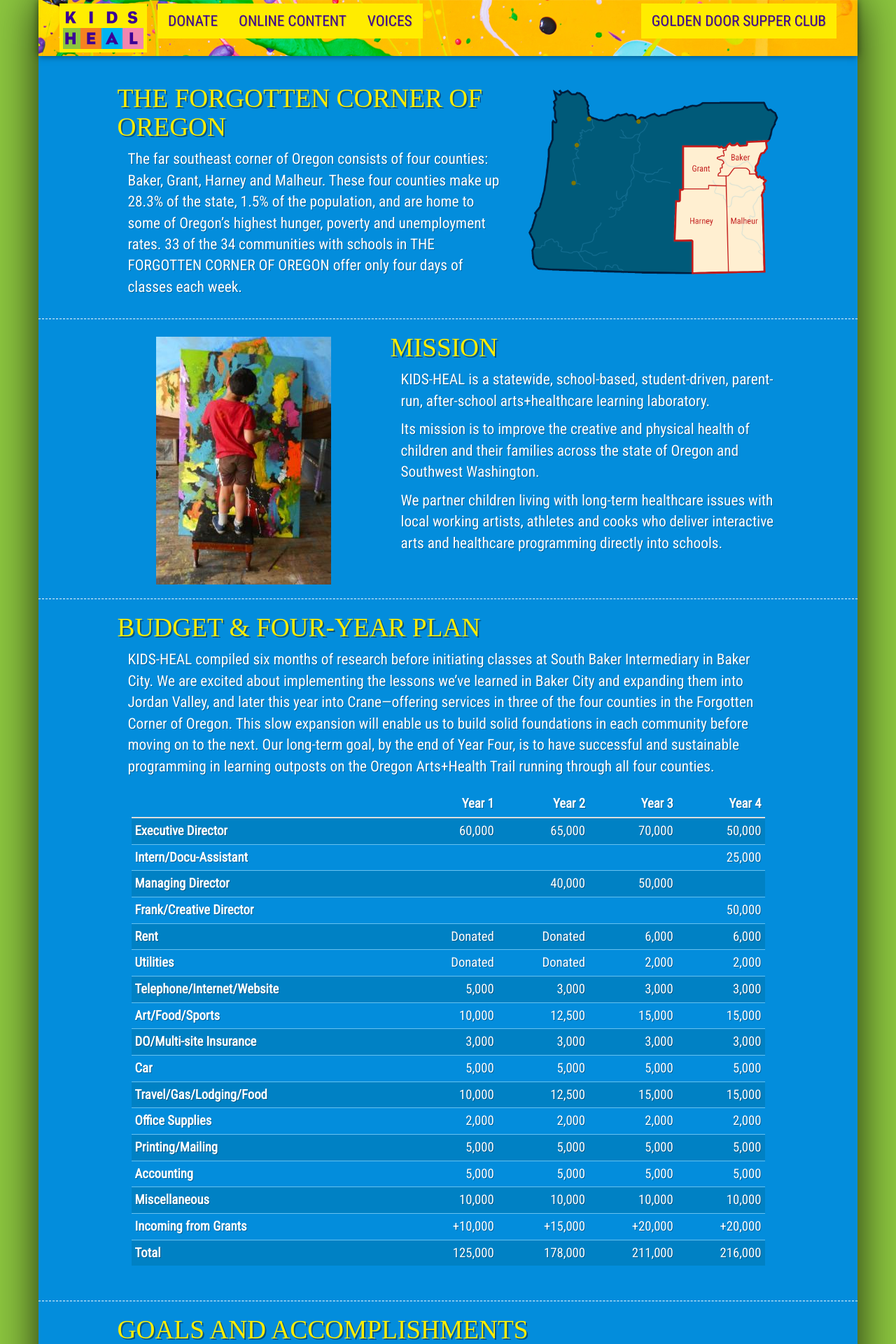
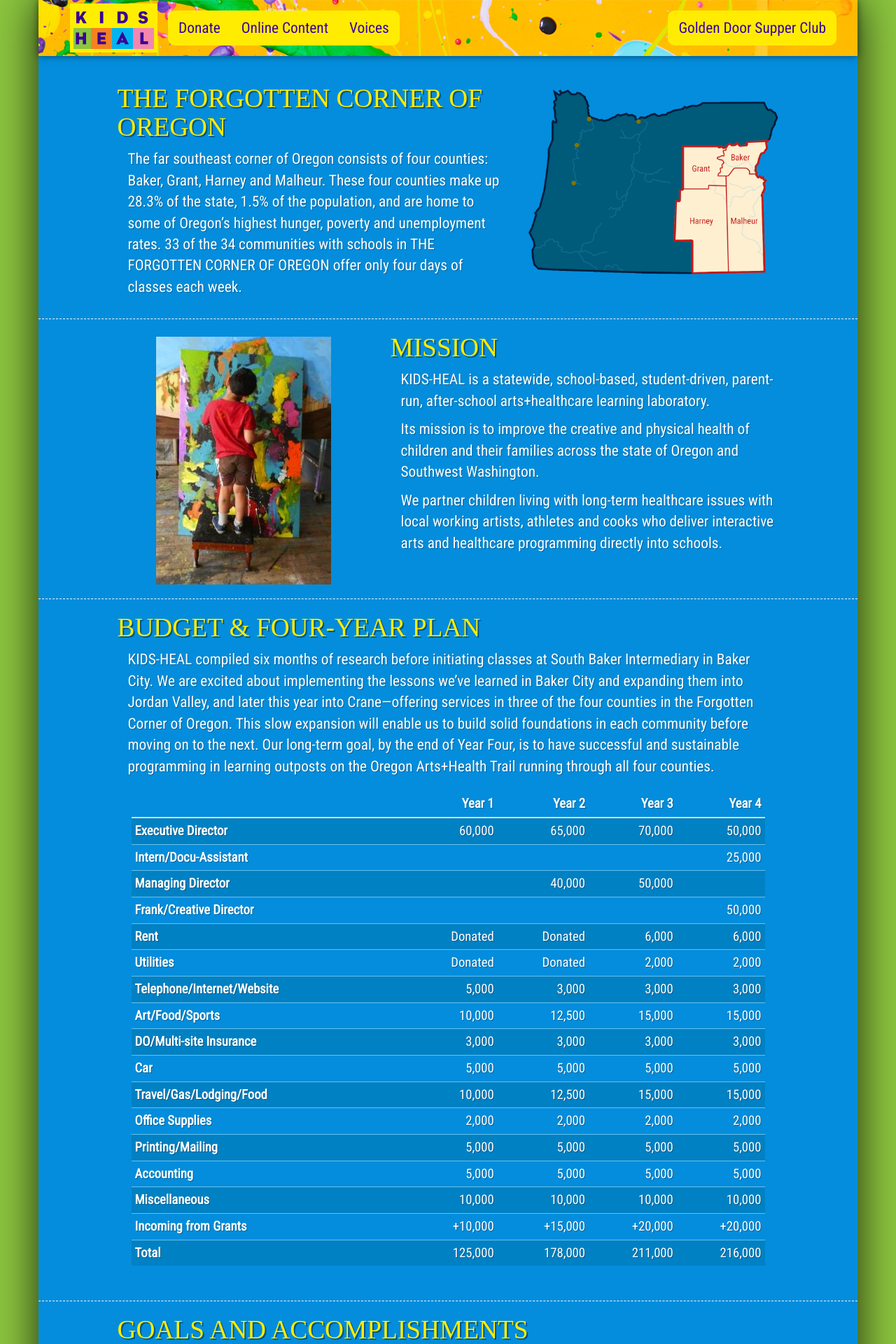
Before and after one commit to itsmerobb/KIDS-HEAL.github.io, a Jekyll site: the page built from index.html, in a window 1280 px wide. Shown: the top 1920 px of the page at 70% size. Built offline with Jekyll 4.4.1, drawn with Linux system fonts in a browser that asks for light colours; some web fonts are replaced.

Commit message:
Tweak nav.

```diff
--- a/_includes/nav.html
+++ b/_includes/nav.html
@@ -12,7 +12,7 @@
       </a>
     </div>
     <div class="collapse navbar-collapse" id="navbar-collapse-1">
-      <ul class="nav navbar-nav btn-group">
+      <ul class="nav navbar-nav">
         <li><a href="/donate.html">Donate</a></li>
         <li><a href="/online-content.html">Online Content</a></li>
         <li><a href="/voices.html">Voices</a></li>
--- a/_sass/nav.scss
+++ b/_sass/nav.scss
@@ -1,17 +1,6 @@
-.navbar-brand>img {
-  margin-left: -15px;
-}
 
-.nav li {
-  font-size: 16pt;
-}
+.navbar-custom {
 
-.navbar-brand {
-  padding-top:0 !important;
-  padding-bottom:0 !important;
-}
-
-.navbar {
   border: 0;
   margin-left: -15px;
   margin-right: -15px;
@@ -19,7 +8,55 @@
   padding: 5px 30px;
   background-image: url("/img/top_banner.jpg");
   height: 80px;
+
+  .navbar-brand {
+    padding-top:0 !important;
+    padding-bottom:0 !important;
+    //  box-shadow: 0 0 10px rgba(0,0,0,.8);
+  }
+
+  .navbar-brand > img {
+    //    margin-left: -15px;
+    //border: 2px solid $yellow-color;
+  }
+
+  .navbar-brand > img:hover,
+  .navbar-brand > img:focus {
+    //border: 2px solid $red-color;
+  }
+
+  .nav li {
+    font-size: 16pt;
+    height: 70px;
+    padding: 10px 0;
+  }
+
+  .navbar-nav > li > a {
+    //  margin: 10px 5px;
+    //  border-radius: 10px;
+    //box-shadow: 0 0 10px rgba(0,0,0,.5) inset;
+    //  text-transform: uppercase;
+    //  text-shadow: 1px 1px rgba(0, 0, 0, .2);
+  }
+
+  .navbar-nav > li:first-child > a {
+    border-top-left-radius: 10px;
+    border-bottom-left-radius: 10px;
+  }
+
+  .navbar-nav > li:last-child > a {
+    border-top-right-radius: 10px;
+    border-bottom-right-radius: 10px;
+  }
+
+  .navbar-collapse {
+//    margin-top: 25px;
+//    background-color: $yellow-color;
+  }
+
 }
+
+/* Colors */
 
 .navbar-custom {
   background-color: $yellow-color;
@@ -27,7 +64,6 @@
 }
 .navbar-custom .navbar-brand {
   color: $purple-color;
-  //box-shadow: 0 0 10px rgba(0,0,0,.8);
 }
 .navbar-custom .navbar-brand:hover,
 .navbar-custom .navbar-brand:focus {
@@ -39,24 +75,11 @@
 .navbar-custom .navbar-nav > li > a {
   color: $purple-color;
   background-color: $yellow-color;
-//  margin: 10px 5px;
-//  border-radius: 10px;
-  //box-shadow: 0 0 10px rgba(0,0,0,.5) inset;
-  text-transform: uppercase;
-  text-shadow: 1px 1px rgba(0, 0, 0, .2);
 }
-
-.navbar-custom .navbar-nav > ul > li:first-child > a {
-    border-radius: 10px 0 0 10px;
-}
-
-.navbar-custom .navbar-nav > li:last-child > a {
-//    border-radius: 0 10px 10px 0;
-}
-
 .navbar-custom .navbar-nav > li > a:hover,
 .navbar-custom .navbar-nav > li > a:focus {
-  color: $pink-color;
+  color: $red-color;
+  background-color: $yellow-color-light;
 }
 .navbar-custom .navbar-nav > li > .dropdown-menu {
   background-color: $yellow-color;
@@ -66,36 +89,37 @@
 }
 .navbar-custom .navbar-nav > li > .dropdown-menu > li > a:hover,
 .navbar-custom .navbar-nav > li > .dropdown-menu > li > a:focus {
-  color: $pink-color;
-  background-color: $white-color;
+  color: $red-color;
+  background-color: $yellow-color-light;
 }
 .navbar-custom .navbar-nav > li > .dropdown-menu > li > .divider {
-  background-color: $white-color;
+  background-color: $yellow-color-light;
 }
 .navbar-custom .navbar-nav .open .dropdown-menu > .active > a,
 .navbar-custom .navbar-nav .open .dropdown-menu > .active > a:hover,
 .navbar-custom .navbar-nav .open .dropdown-menu > .active > a:focus {
-  color: $pink-color;
-  background-color: $white-color;
+  color: $red-color;
+  background-color: $yellow-color-light;
 }
 .navbar-custom .navbar-nav > .active > a,
 .navbar-custom .navbar-nav > .active > a:hover,
 .navbar-custom .navbar-nav > .active > a:focus {
-  color: $pink-color;
-  background-color: $white-color;
+  color: $red-color;
+  background-color: $yellow-color-light;
 }
 .navbar-custom .navbar-nav > .open > a,
 .navbar-custom .navbar-nav > .open > a:hover,
 .navbar-custom .navbar-nav > .open > a:focus {
-  color: $pink-color;
-  background-color: $white-color;
+  color: $red-color;
+  background-color: $yellow-color-light;
 }
 .navbar-custom .navbar-toggle {
-  border-color: $white-color;
+  border-color: $yellow-color-light;
+  background-color: $yellow-color;
 }
 .navbar-custom .navbar-toggle:hover,
 .navbar-custom .navbar-toggle:focus {
-  background-color: $white-color;
+  background-color: $yellow-color-light;
 }
 .navbar-custom .navbar-toggle .icon-bar {
   background-color: $purple-color;
@@ -108,7 +132,7 @@
   color: $purple-color;
 }
 .navbar-custom .navbar-link:hover {
-  color: $pink-color;
+  color: $red-color;
 }
 
 @media (max-width: 767px) {
@@ -117,12 +141,12 @@
   }
   .navbar-custom .navbar-nav .open .dropdown-menu > li > a:hover,
   .navbar-custom .navbar-nav .open .dropdown-menu > li > a:focus {
-    color: $pink-color;
+    color: $red-color;
   }
   .navbar-custom .navbar-nav .open .dropdown-menu > .active > a,
   .navbar-custom .navbar-nav .open .dropdown-menu > .active > a:hover,
   .navbar-custom .navbar-nav .open .dropdown-menu > .active > a:focus {
-    color: $pink-color;
-    background-color: $white-color;
+    color: $red-color;
+    background-color: $yellow-color-light;
   }
 }
```
